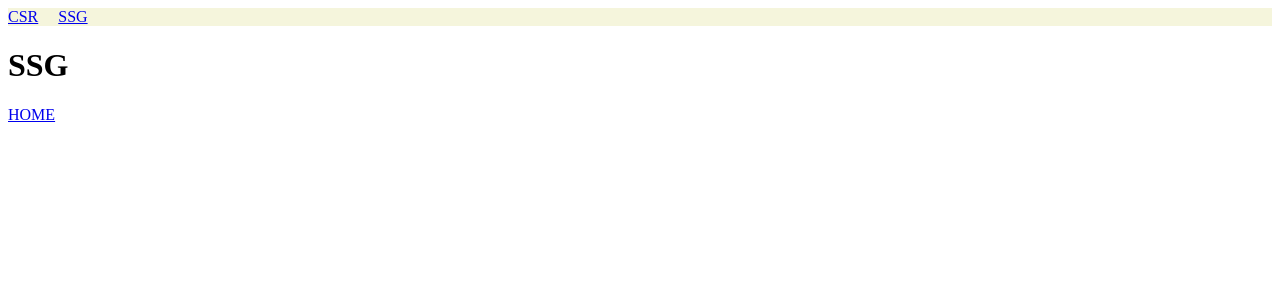
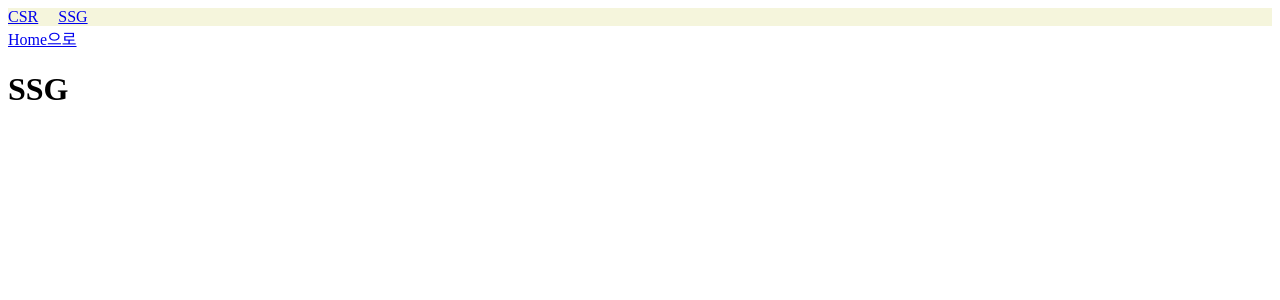
Before and after one commit to Drew-Choi/next_restart, a Next.js app: page /ssg in a window 1280 px wide. Shown: the top 300 px of the page. Built offline with nearby package versions, Linux system fonts and the light colour scheme.

Commit message:
넥스트 subLayotu

```diff
--- /dev/null
+++ b/components/SubLayout.jsx
@@ -0,0 +1,12 @@
+import Link from 'next/link';
+
+const SubLayout = ({ children }) => {
+  return (
+    <div>
+      <Link href="/">Home으로</Link>
+      {children}
+    </div>
+  );
+};
+
+export default SubLayout;
--- a/pages/_app.jsx
+++ b/pages/_app.jsx
@@ -1,11 +1,15 @@
-import Layout from '../components/Layout';
+import Layout from '@/components/Layout';
 
 const App = ({ Component, pageProps }) => {
-  return (
-    <Layout>
-      <Component {...pageProps} />
-    </Layout>
-  );
+  // return (
+  //   <Layout>
+  //     <Component {...pageProps} />
+  //   </Layout>
+  // );
+
+  const getLayout = Component.getLayout || ((page) => <Layout>{page}</Layout>);
+
+  return getLayout(<Component {...pageProps} />);
 };
 
 export default App;
--- a/pages/ssg.jsx
+++ b/pages/ssg.jsx
@@ -1,12 +1,20 @@
-import Link from 'next/link';
+import Layout from '@/components/Layout';
+import SubLayout from '@/components/SubLayout';
 
-const ssg = () => {
+const SSG = () => {
   return (
-    <>
+    <div>
       <h1>SSG</h1>
-      <Link href={'/'}>HOME</Link>
-    </>
+    </div>
   );
 };
 
-export default ssg;
+export default SSG;
+
+SSG.getLayout = function getLayout(page) {
+  return (
+    <Layout>
+      <SubLayout>{page}</SubLayout>
+    </Layout>
+  );
+};
```
Also changed, not shown: pages/csr.jsx (+15 -5 lines).
